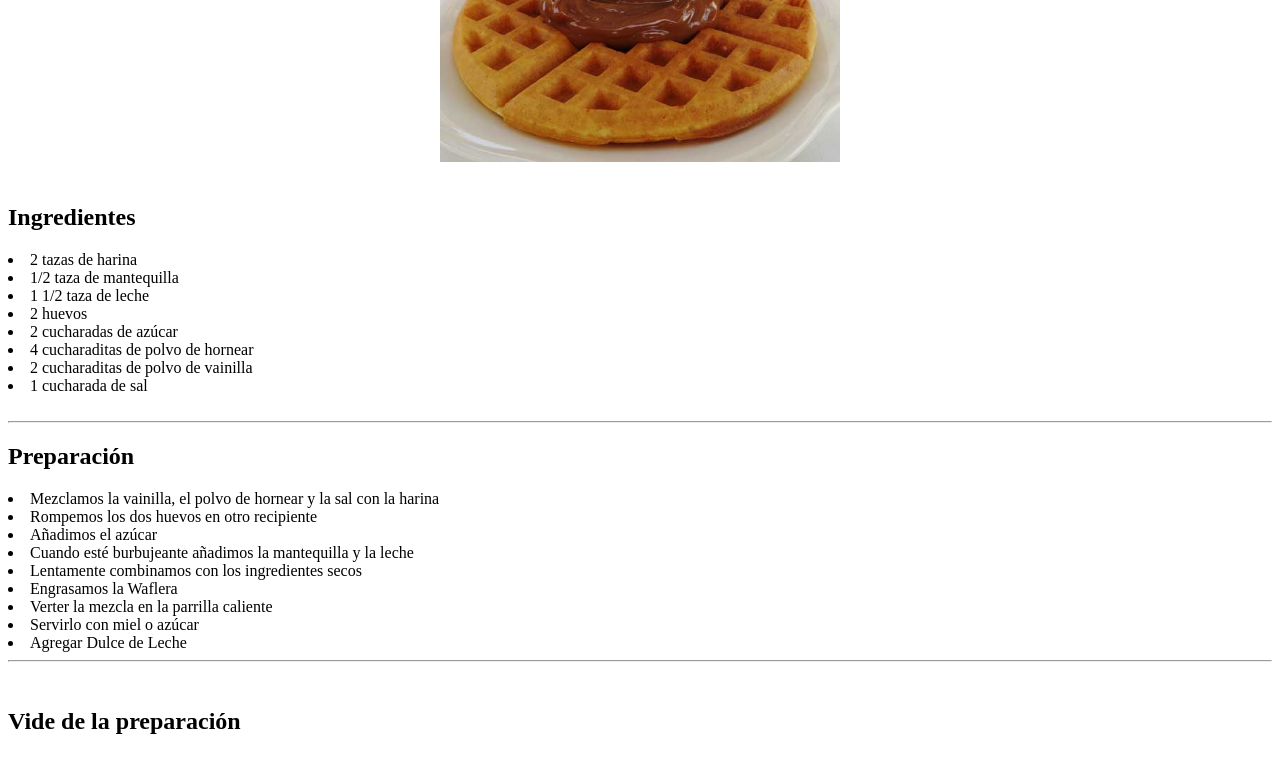
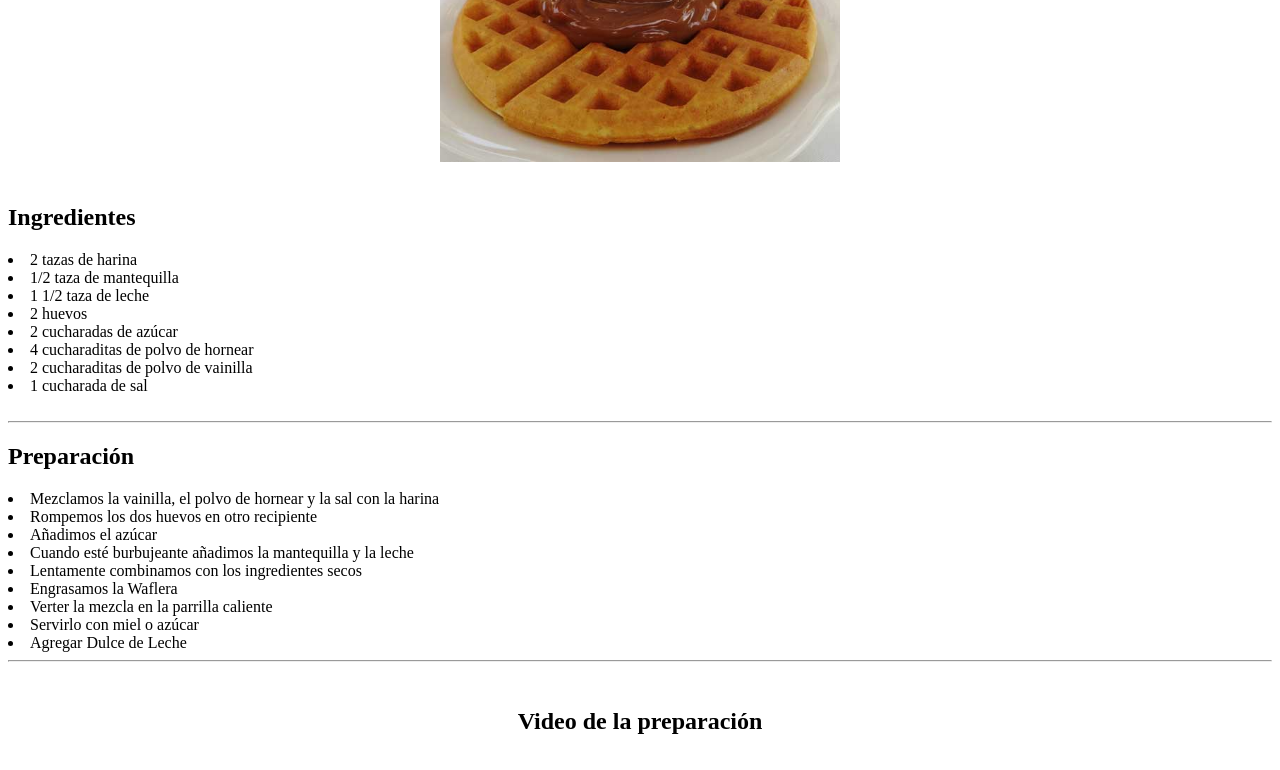
Before and after one commit to AndresIFTS24/WAFLES, a plain HTML site: page index.html in a window 1280 px wide. Shown: the part 236-1006 px from the top of the page. Drawn offline with Linux system fonts and the light colour scheme; grey boxes are pictures that could not be loaded.

Commit message:
Se agrega video y titulo de preparacion de wafles II

```diff
--- a/index.html
+++ b/index.html
@@ -59,9 +59,10 @@ el atributo lang define el tipo de lenguaje-->
 
     <hr>
     <br>
-    <h2>Vide de la preparación</h2>
-    <br>
+
     <center>
+        <h2>Video de la preparación</h2>
+        <br>
         <iframe width="560" height="315" src="https://www.youtube.com/embed/nSwqYc6bocs?si=7UvFRmUKTZxJpwFo" title="YouTube video player" frameborder="0" allow="accelerometer; autoplay; clipboard-write; encrypted-media; gyroscope; picture-in-picture; web-share" referrerpolicy="strict-origin-when-cross-origin" allowfullscreen></iframe>
     </center>
 
```
